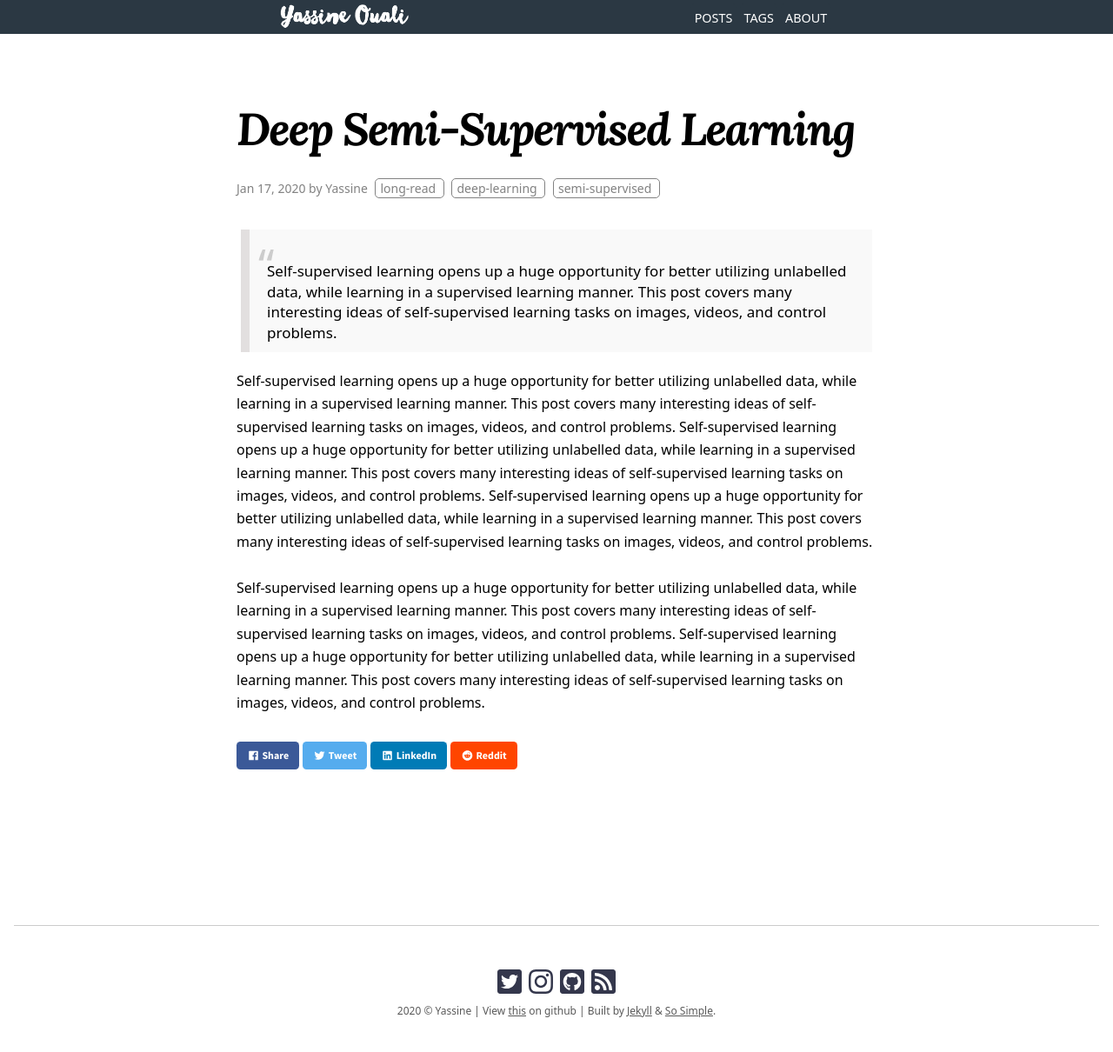
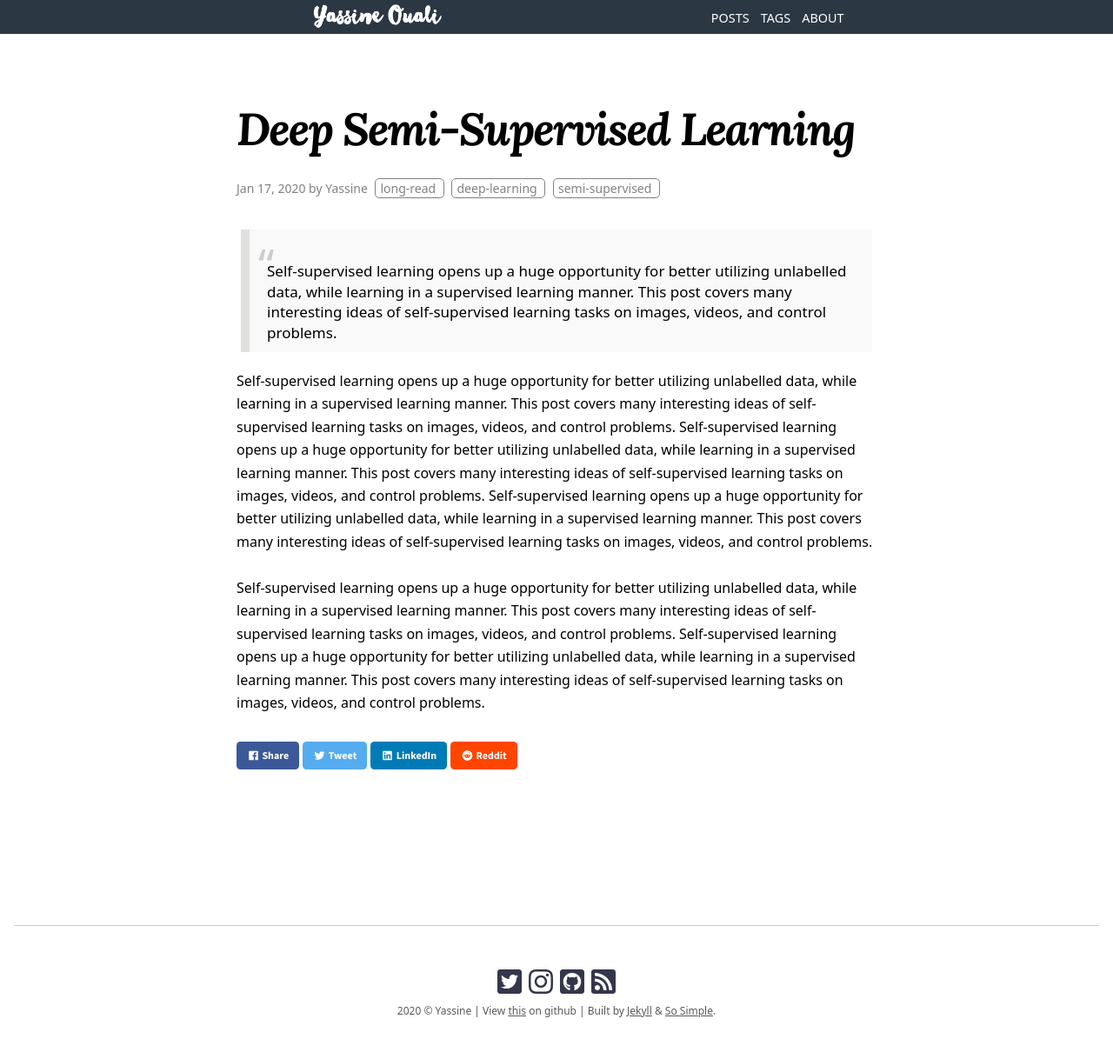
Before and after one commit to yassouali/ml-blog, a Jekyll site: the page built from _posts/2020-01-01-deep-sumi-supervised.md, in a window 1280 px wide. Shown: the whole page at 87% size. Built offline with Jekyll 4.4.1, drawn with Linux system fonts in a browser that asks for light colours; nearby versions of some CDN libraries; comment, search, counter and statistics services are not loaded.

Commit message:
centerting the nav bar

```diff
--- a/_sass/so-simple/_global.scss
+++ b/_sass/so-simple/_global.scss
@@ -104,7 +104,7 @@
 
 .site-header-logo {
   float: left;
-  margin-left: 25%;
+  margin-left: 28%;
   width: 2 * $header-logo-width;
   height: 2 * $header-logo-height;
   border-radius: 2 * $header-logo-width;
```
